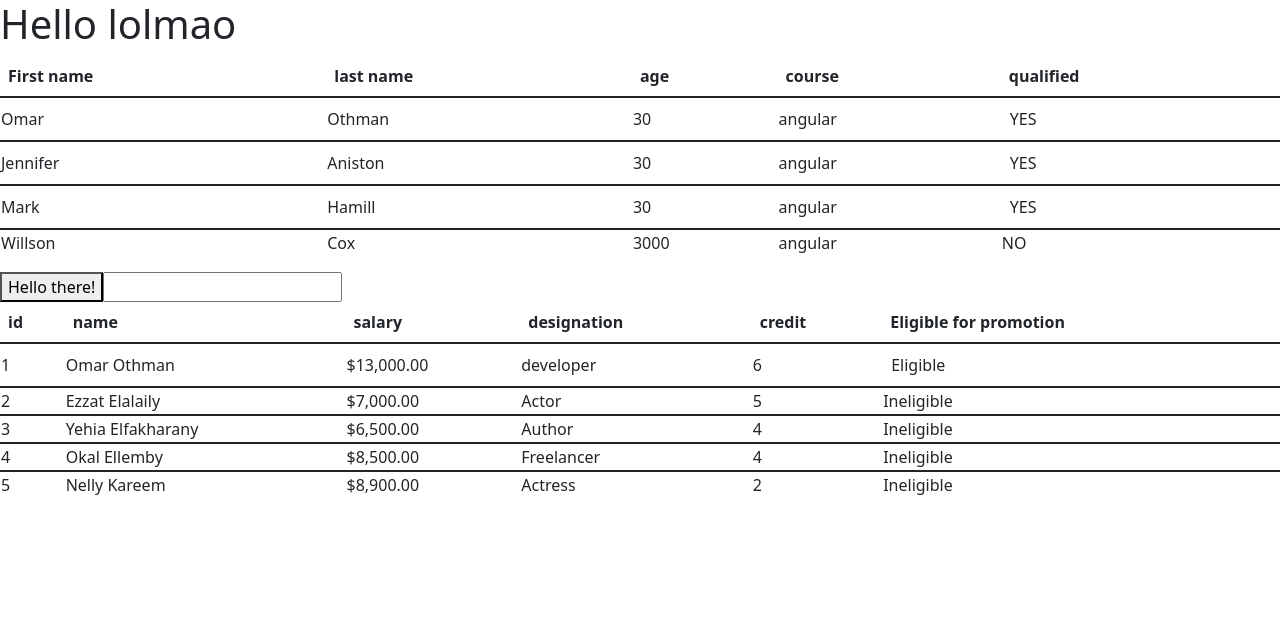
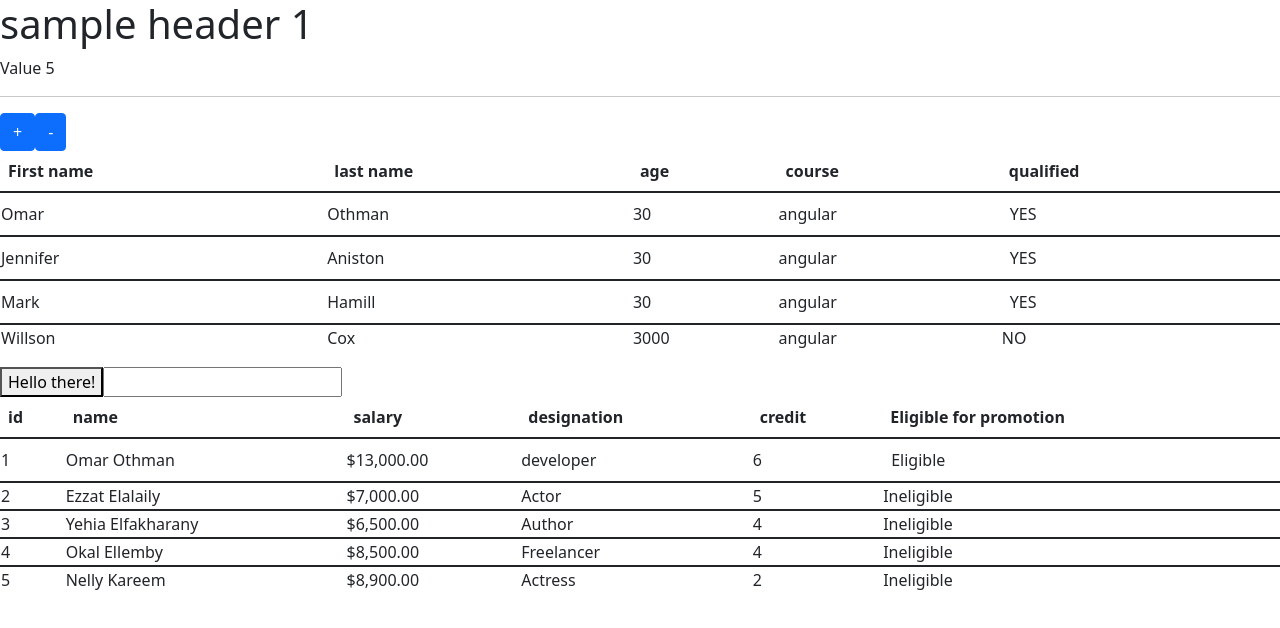
Before and after one commit to omar1218/fiable-app, an Angular app: page / in a window 1280 px wide. Shown: the top 628 px of the page. Built offline with nearby package versions, Linux system fonts and the light colour scheme.

Commit message:
assignment 1.5.2

```diff
--- a/src/app/app.component.html
+++ b/src/app/app.component.html
@@ -1,4 +1,6 @@
-<h1>Hello lolmao</h1>
+<h1>sample header 1</h1>
+<app-counter [(counter)] = "counterValue">
 
+</app-counter>
 <app-fiable-training-list></app-fiable-training-list>
 <app-fiable-promotion-eligibility></app-fiable-promotion-eligibility>
--- a/src/app/app.component.ts
+++ b/src/app/app.component.ts
@@ -7,4 +7,5 @@ import { Component } from '@angular/core';
 })
 export class AppComponent {
   title = 'sample-title';
+  counterValue = 5;
 }
--- a/src/app/app.module.ts
+++ b/src/app/app.module.ts
@@ -5,12 +5,14 @@ import { AppRoutingModule } from './app-routing.module';
 import { AppComponent } from './app.component';
 import { FiableTrainingListComponent } from './fiable-training-list/fiable-training-list.component';
 import { FiablePromotionEligibilityComponent } from './fiable-promotion-eligibility/fiable-promotion-eligibility.component';
+import { CounterComponent } from './counter/counter.component';
 
 @NgModule({
   declarations: [
     AppComponent,
     FiableTrainingListComponent,
-    FiablePromotionEligibilityComponent
+    FiablePromotionEligibilityComponent,
+    CounterComponent
   ],
   imports: [
     BrowserModule,
--- /dev/null
+++ b/src/app/counter/counter.component.html
@@ -0,0 +1,6 @@
+<div>
+    <label>Value</label> {{counter}}
+    <hr>
+    <button class="btn btn-primary" (click)="inc()">+</button>
+    <button class="btn btn-primary" (click)="dec()">-</button>
+</div>
--- /dev/null
+++ b/src/app/counter/counter.component.ts
@@ -0,0 +1,26 @@
+import { Component, Input, OnInit, Output, EventEmitter } from '@angular/core';
+import { EVENT_MANAGER_PLUGINS } from '@Angular/platform-browser';
+
+@Component({
+  selector: 'app-counter',
+  templateUrl: './counter.component.html',
+  styleUrls: ['./counter.component.css']
+})
+export class CounterComponent implements OnInit {
+@Input() counter!:number;
+@Output() counterChange = new EventEmitter<number>();
+
+dec(){
+  --this.counter;
+  this.counterChange.emit(this.counter);
+}
+inc(){
+  ++this.counter;
+  this.counterChange.emit
+}
+  constructor() { }
+
+  ngOnInit(): void {
+  }
+
+}
```
Also changed, not shown: src/app/counter/counter.component.css (added), 1 other file (tests, documents, lock files or other folders).
